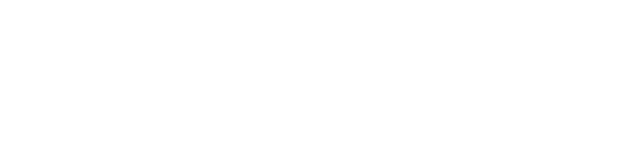
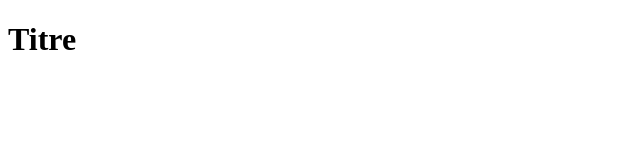
Before and after one commit to Exosupra/mon-cv, a plain HTML site: page index.html in a window 1280 px wide. Shown: the whole page, without its empty margins (0-640 px from the left). Drawn offline with Linux system fonts and the light colour scheme.

Commit message:
Mise en place de la section titre

```diff
--- a/index.html
+++ b/index.html
@@ -5,5 +5,7 @@
         <title>Mon CV</title>
         <link rel="stylesheet" href="style.css" />
     </head>
-    <body></body>
+    <body>
+        <h1>Titre</h1>
+    </body>
 </html>
```
